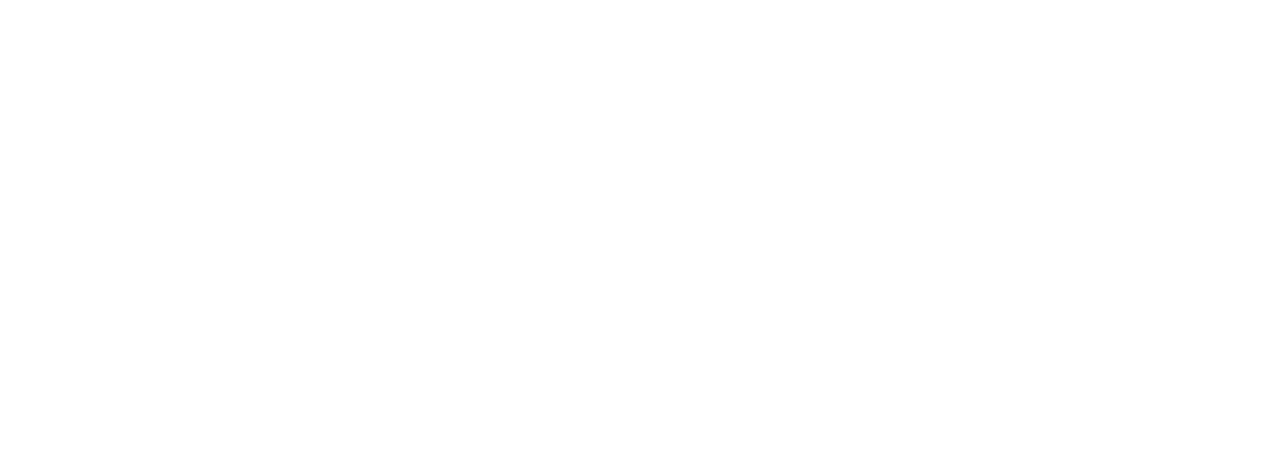
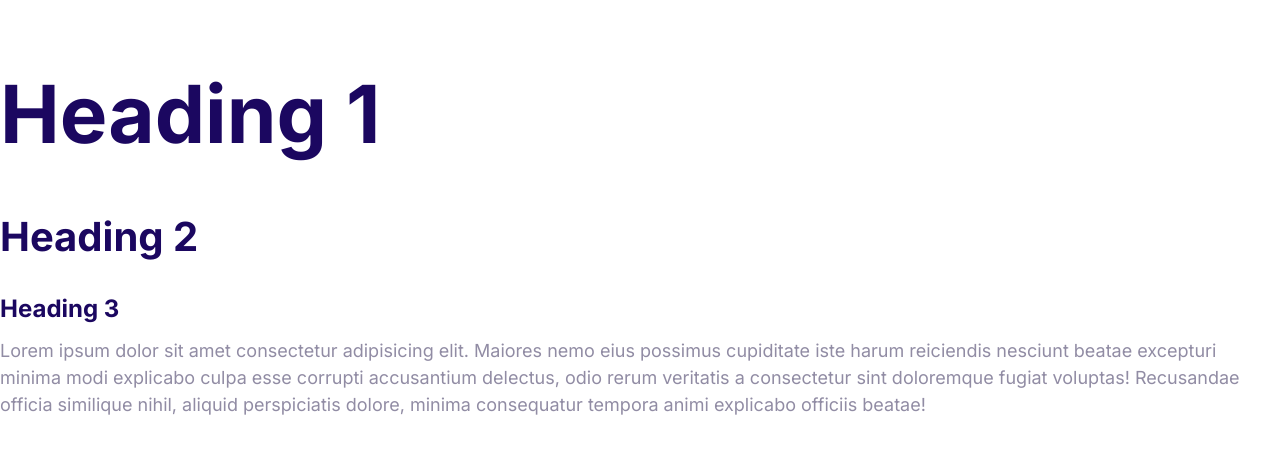
Before and after one commit to jack-mocha/moshify, a plain HTML site: page index.html in a window 1280 px wide. Drawn offline with Linux system fonts and the light colour scheme.

Commit message:
Define the styles for the fonts.

```diff
--- a/css/style.css
+++ b/css/style.css
@@ -1,7 +1,61 @@
 :root {
-    --color-primary: #2584ff;
-    --color-secondary: #00d9ff;
-    --color-accent: #ff3400;
-    --color-heading: #1b0760;
-    --color-body: #918ca4;
+  --color-primary: #2584ff;
+  --color-secondary: #00d9ff;
+  --color-accent: #ff3400;
+  --color-heading: #1b0760;
+  --color-body: #918ca4;
 }
+
+html {
+  /* by default the font size is 16px. 62.5% of 16px is 10px */
+  font-size: 62.5%;
+}
+
+body {
+  font-family: Inter, Arial, Helvetica, sans-serif;
+  font-size: 2.4rem;
+  line-height: 1.5;
+  color: var(--color-body);
+}
+
+h1,
+h2,
+h3 {
+  color: var(--color-heading);
+  margin-bottom: 1rem;
+}
+
+h1 {
+  /* 1 rem is 1 * the font size of html */
+  font-size: 7rem;
+}
+
+h2 {
+  font-size: 4rem;
+}
+
+h3 {
+  font-size: 3rem;
+}
+
+p {
+  margin-top: 0;
+}
+
+@media screen and (min-width: 1024px) {
+  body {
+    font-size: 1.8rem;
+  }
+
+  h1 {
+    font-size: 8rem;
+  }
+
+  h2 {
+    font-size: 4rem;
+  }
+
+  h3 {
+    font-size: 2.4rem;
+  }
+}
--- a/index.html
+++ b/index.html
@@ -1,13 +1,29 @@
 <!DOCTYPE html>
 <html lang="en">
-<head>
-    <meta charset="UTF-8">
-    <meta name="viewport" content="width=device-width, initial-scale=1.0">
+  <head>
+    <meta charset="UTF-8" />
+    <meta name="viewport" content="width=device-width, initial-scale=1.0" />
     <title>Document</title>
-    <link rel="stylesheet" href="css/normalize.css">
-    <link rel="stylesheet" href="css/style.css">
-</head>
-<body>
-
-</body>
+    <link rel="preconnect" href="https://fonts.googleapis.com" />
+    <link rel="preconnect" href="https://fonts.gstatic.com" crossorigin />
+    <link
+      href="https://fonts.googleapis.com/css2?family=Inter:wght@400;700&display=swap"
+      rel="stylesheet"
+    />
+    <link rel="stylesheet" href="css/normalize.css" />
+    <link rel="stylesheet" href="css/style.css" />
+  </head>
+  <body>
+    <h1>Heading 1</h1>
+    <h2>Heading 2</h2>
+    <h3>Heading 3</h3>
+    <p>
+      Lorem ipsum dolor sit amet consectetur adipisicing elit. Maiores nemo eius
+      possimus cupiditate iste harum reiciendis nesciunt beatae excepturi minima
+      modi explicabo culpa esse corrupti accusantium delectus, odio rerum
+      veritatis a consectetur sint doloremque fugiat voluptas! Recusandae
+      officia similique nihil, aliquid perspiciatis dolore, minima consequatur
+      tempora animi explicabo officiis beatae!
+    </p>
+  </body>
 </html>
```
